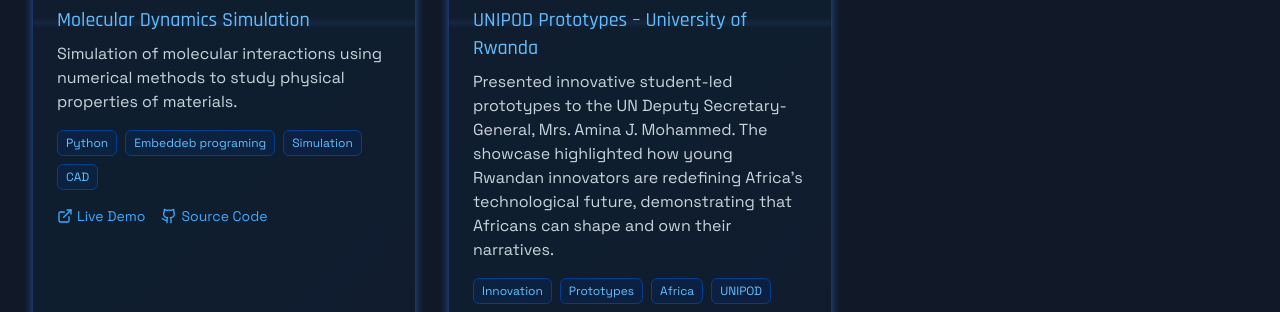
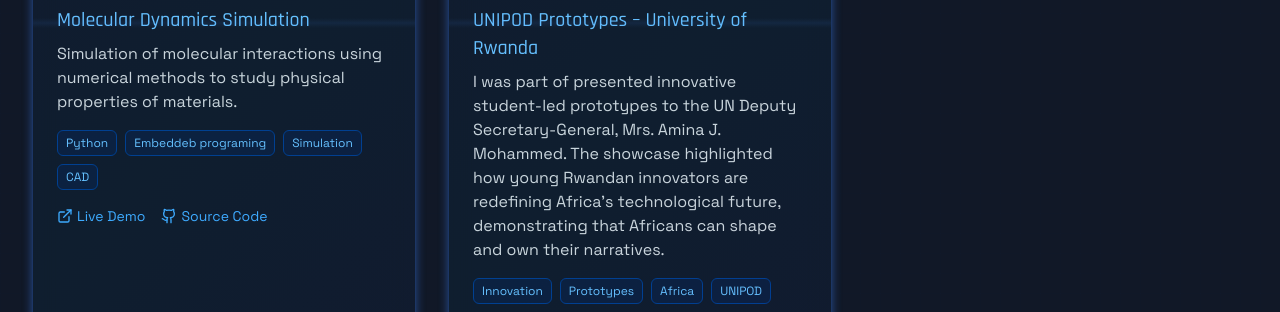
Before and after one commit to fablib250/FAB, a React (Vite) app: page /projects in a window 1280 px wide. Shown: the part 1027-1339 px from the top of the page. Built offline with nearby package versions, Linux system fonts and the light colour scheme.

Commit message:
Update Projects.tsx

```diff
--- a/src/pages/Projects.tsx
+++ b/src/pages/Projects.tsx
@@ -44,7 +44,7 @@
     {
       title: "UNIPOD Prototypes – University of Rwanda",
       description:
-        "Presented innovative student-led prototypes to the UN Deputy Secretary-General, Mrs. Amina J. Mohammed. The showcase highlighted how young Rwandan innovators are redefining Africa’s technological future, demonstrating that Africans can shape and own their narratives.",
+        "I was part of presented innovative student-led prototypes to the UN Deputy Secretary-General, Mrs. Amina J. Mohammed. The showcase highlighted how young Rwandan innovators are redefining Africa’s technological future, demonstrating that Africans can shape and own their narratives.",
       image:
         "https://upload.wikimedia.org/wikipedia/commons/2/2c/Amina_J._Mohammed.jpg",
       tags: ["Innovation", "Prototypes", "Africa", "UNIPOD", "Leadership"],
```
